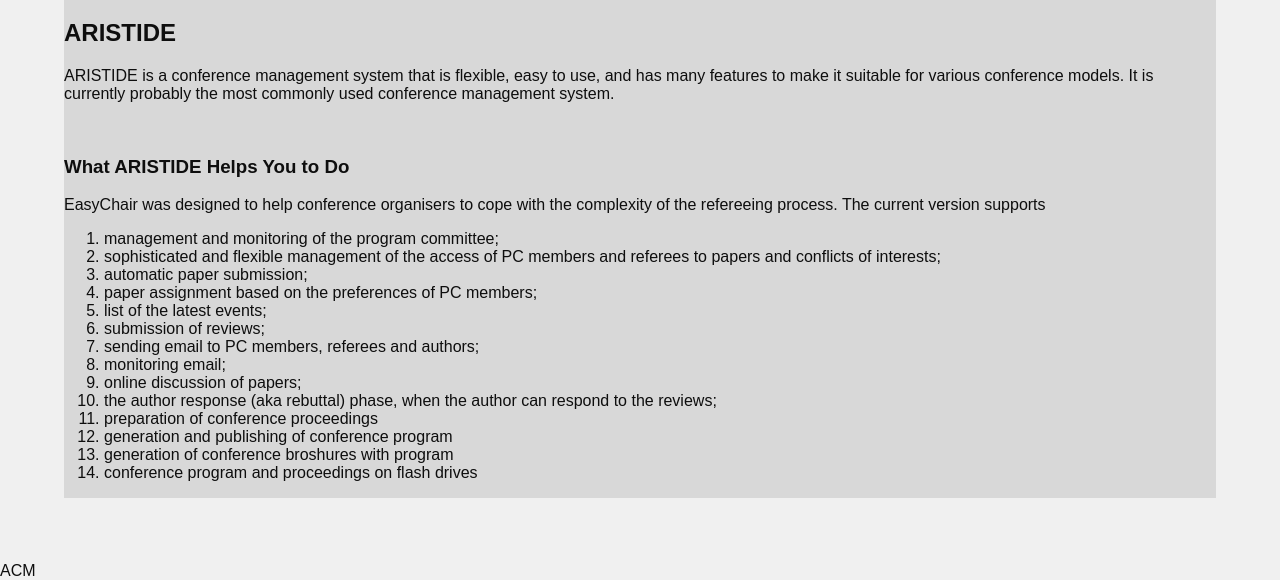
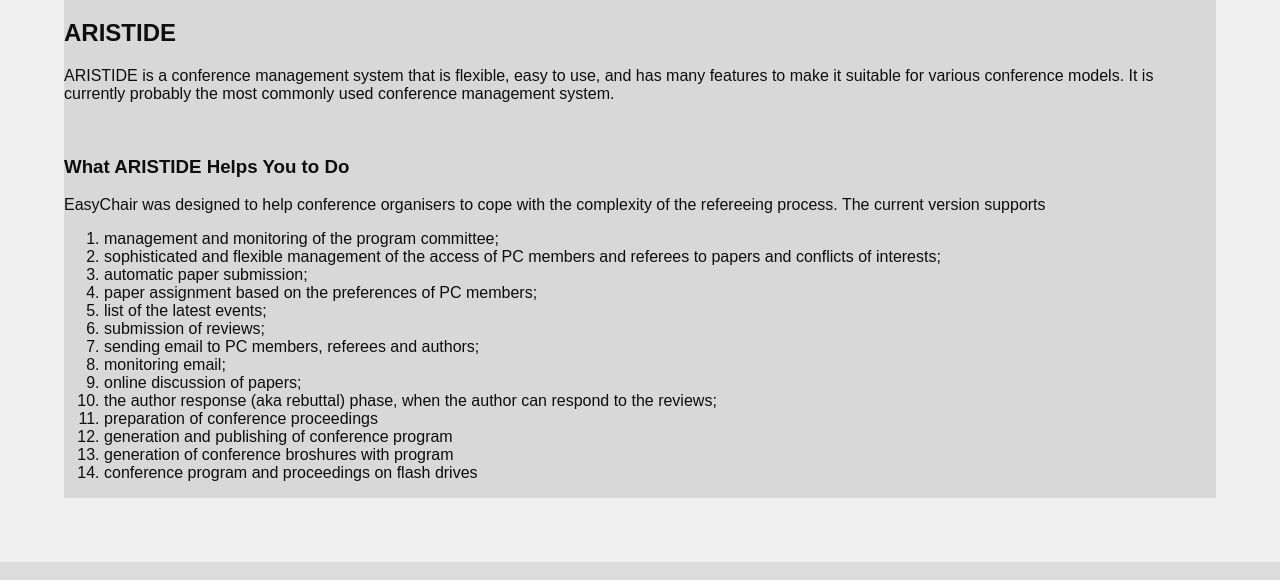
Before and after one commit to adishr09/MINI_PROJ, a PHP site: page / in a window 1280 px wide. Shown: the part 273-853 px from the top of the page. Run offline with PHP 8.4, Linux system fonts and the light colour scheme.

Commit message:
Revert "ACM"
This reverts commit 981f165a72edad901db5e46646ba897a0d4c98d0.

```diff
--- a/index.php
+++ b/index.php
@@ -63,7 +63,7 @@
 			<li>	generation of conference broshures with program</li>
 			<li>	conference program and proceedings on flash drives</li>
 			</ol>
-		</div>ACM
+		</div>
 	</div>
 	<script>
 	function overlay(){
```
